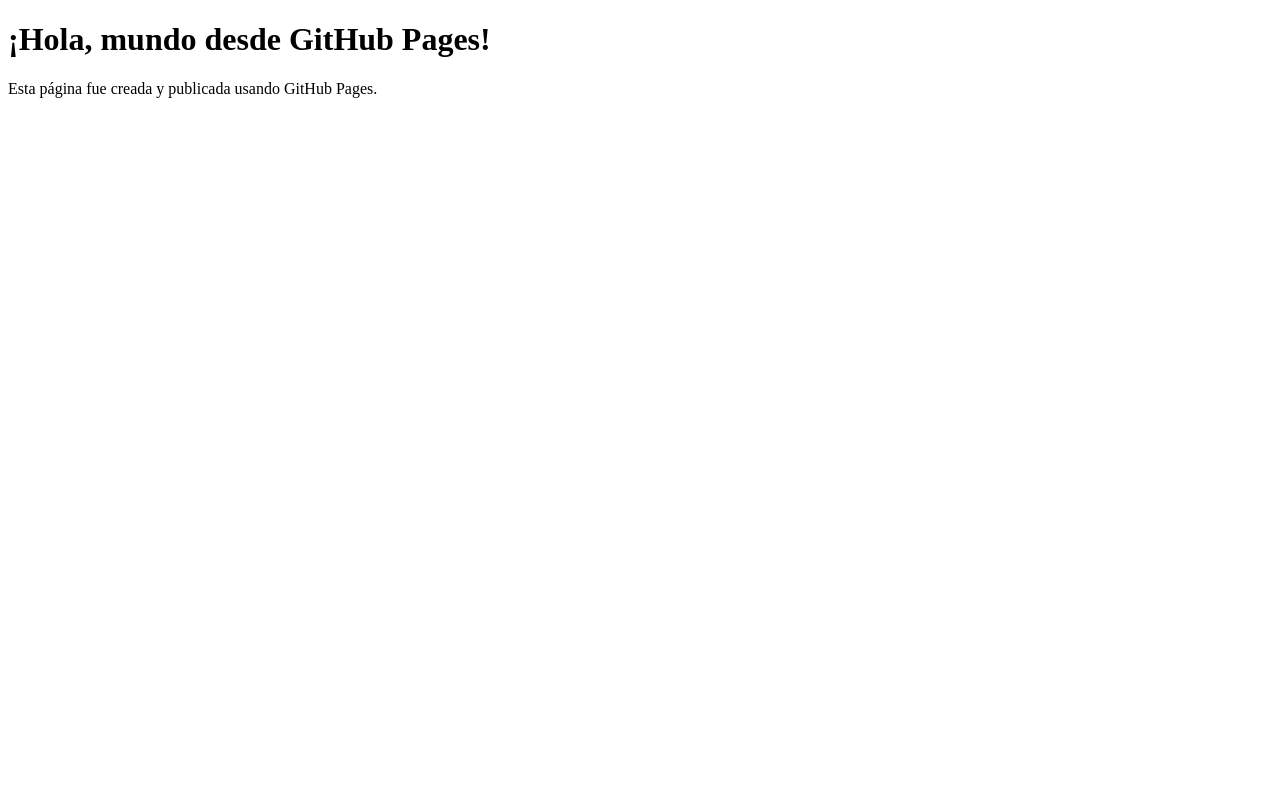
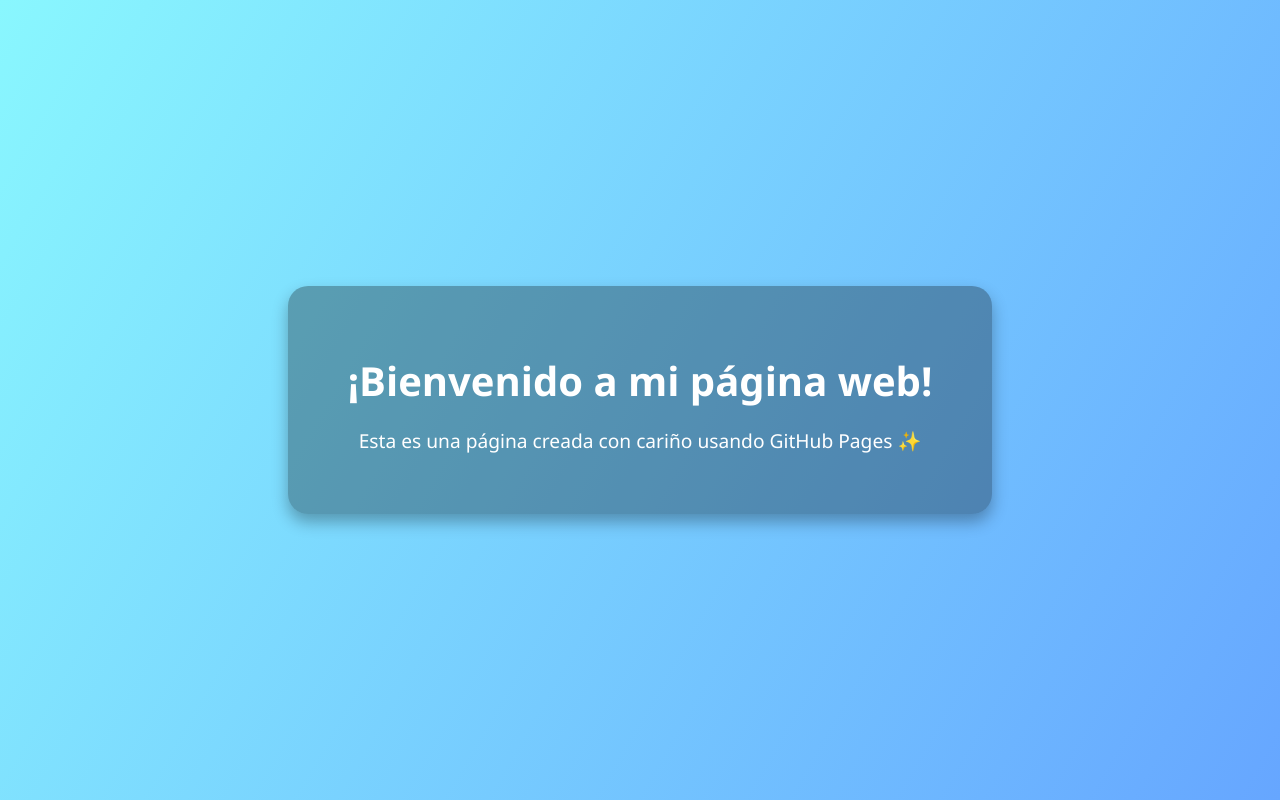
Before and after one commit to isaiasdamasoperez/mi-pagina, a plain HTML site: page index.html in a window 1280 px wide. Drawn offline with Linux system fonts and the light colour scheme.

Commit message:
Update index.html

```diff
--- a/index.html
+++ b/index.html
@@ -1,10 +1,50 @@
 <!DOCTYPE html>
-<html>
+<html lang="es">
 <head>
-  <title>Mi primera página</title>
+  <meta charset="UTF-8">
+  <meta name="viewport" content="width=device-width, initial-scale=1.0">
+  <title>Bienvenido a mi página web</title>
+  <style>
+    body {
+      margin: 0;
+      padding: 0;
+      font-family: 'Segoe UI', Tahoma, Geneva, Verdana, sans-serif;
+      background: linear-gradient(120deg, #89f7fe, #66a6ff);
+      display: flex;
+      justify-content: center;
+      align-items: center;
+      height: 100vh;
+      color: #ffffff;
+    }
+
+    .card {
+      background-color: rgba(0, 0, 0, 0.3);
+      padding: 40px 60px;
+      border-radius: 20px;
+      box-shadow: 0 8px 16px rgba(0, 0, 0, 0.3);
+      text-align: center;
+      animation: fadeIn 2s ease-in-out;
+    }
+
+    h1 {
+      font-size: 2.5em;
+      margin-bottom: 10px;
+    }
+
+    p {
+      font-size: 1.2em;
+    }
+
+    @keyframes fadeIn {
+      from { opacity: 0; transform: translateY(-20px); }
+      to { opacity: 1; transform: translateY(0); }
+    }
+  </style>
 </head>
 <body>
-  <h1>¡Hola, mundo desde GitHub Pages!</h1>
-  <p>Esta página fue creada y publicada usando GitHub Pages.</p>
+  <div class="card">
+    <h1>¡Bienvenido a mi página web!</h1>
+    <p>Esta es una página creada con cariño usando GitHub Pages ✨</p>
+  </div>
 </body>
 </html>
```
